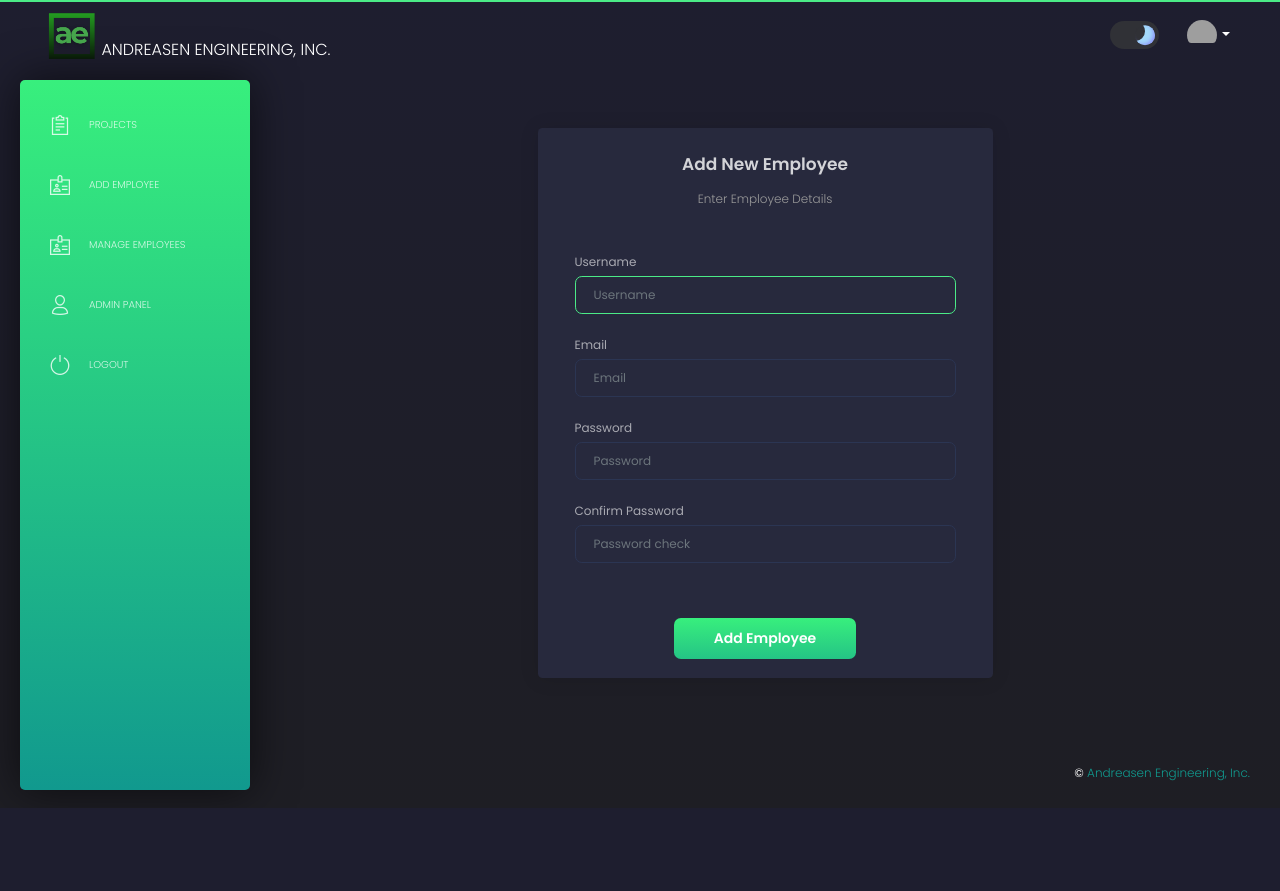
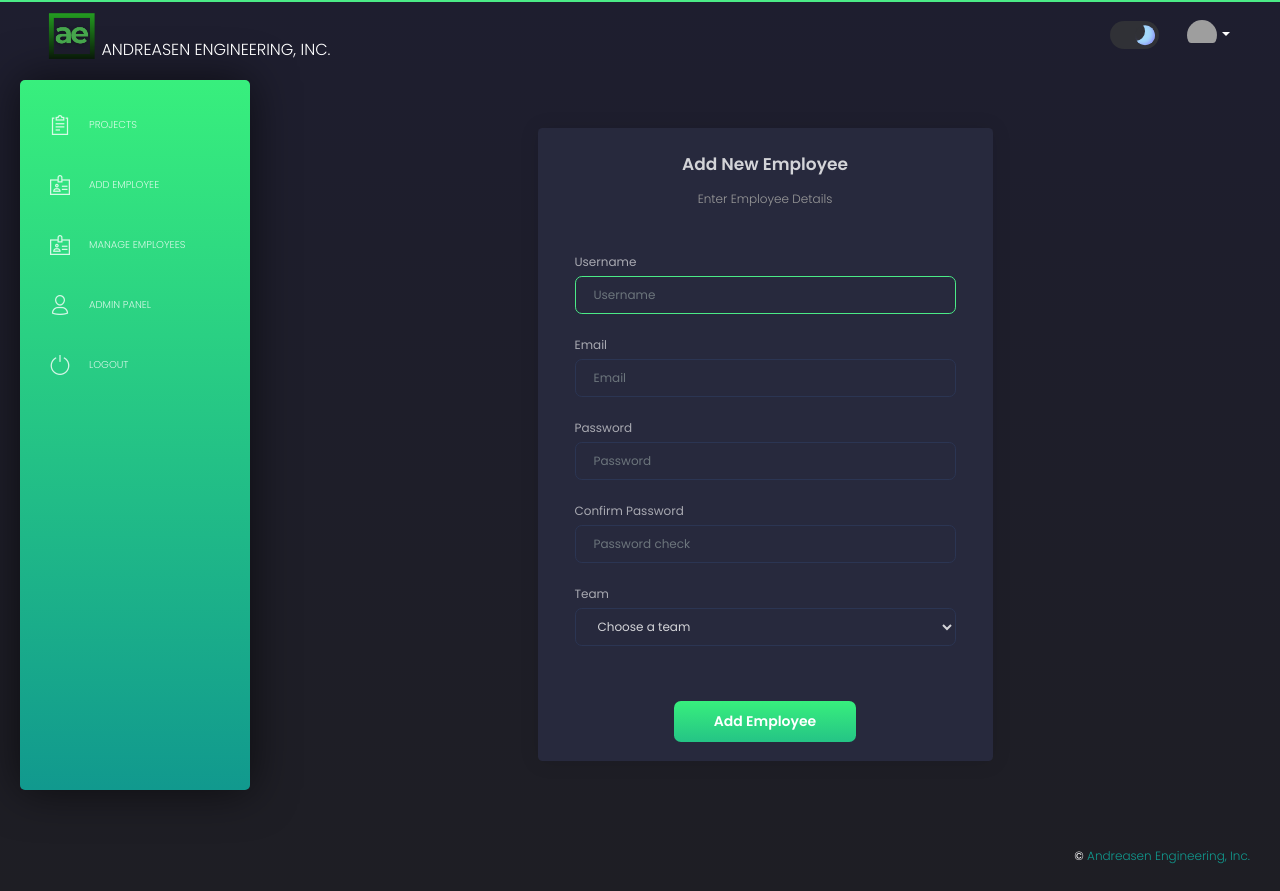
Before and after one commit to naayifmuhammad/Andreasen-TimeSheet-App, a Django app: page /manage_employees/add/ in a window 1280 px wide. Before the commit the page ends 808 px from the top, so only its background shows below. Run offline with Django 3.2, Linux system fonts and the light colour scheme; the visitor is signed in with stand-in values (Sample User, id 1); data that the repository does not hold is empty; some libraries are stand-ins or nearby versions; grey boxes are pictures that could not be loaded.

Commit message:
can add new employees to teams now

```diff
--- a/apps/authentication/views.py
+++ b/apps/authentication/views.py
@@ -2,6 +2,7 @@ from django.shortcuts import render, redirect
 from django.contrib.auth import authenticate, login,logout
 from .forms import LoginForm, SignUpForm
 from django.views.decorators.cache import never_cache
+from apps.home.models import Project
 
 
 @never_cache
--- a/apps/home/forms.py
+++ b/apps/home/forms.py
@@ -1,5 +1,5 @@
 from django import forms
-from .models import Timesheet, Project
+from .models import Timesheet, Project, Team
 from django.contrib.auth.forms import UserCreationForm
 from django.utils import timezone
 
@@ -81,6 +81,12 @@ class EmployeeCreationForm(UserCreationForm):
                 "class": "form-control"
             }
         ))
+    team = forms.ModelChoiceField(queryset=Team.objects.all(),
+                                  widget=forms.Select(
+                                      attrs={'class' : 'form-control'}
+                                  ),
+                                  empty_label='Choose a team'
+                                  )
 
     def save(self, commit=True):
         user = super().save(commit=False)
--- a/apps/templates/home/admin/add_employee.html
+++ b/apps/templates/home/admin/add_employee.html
@@ -59,6 +59,13 @@
                                             </div>
                                             <span class="text-danger">{{ form.password2.errors }}</span>
                                         </div>
+                                        <div class="col-md-12 px-md-1">
+                                            <div class="form-group">
+                                                <label>Team</label>
+                                                {{ form.team }}
+                                            </div>
+                                            <span class="text-danger">{{ form.team.errors }}</span>
+                                        </div>
                                     </div>
                                 </div>
                                 <div class="card-footer text-center">
--- a/core/settings.py
+++ b/core/settings.py
@@ -1,8 +1,3 @@
-# -*- encoding: utf-8 -*-
-"""
-Copyright (c) 2019 - present AppSeed.us
-"""
-
 import os, environ
 
 env = environ.Env(
@@ -98,7 +93,6 @@ else:
             'NAME': 'db.sqlite3',
         }
     }
-
 # Password validation
 # https://docs.djangoproject.com/en/3.0/ref/settings/#auth-password-validators
 
```
Also changed, not shown: apps/home/admin.py (+6 -1 lines), apps/home/models.py (+7 -0 lines), apps/home/migrations/0004_customusermodel_teams.py (added), apps/home/migrations/0005_delete_customusermodel.py (added), apps/home/migrations/0006_rename_teams_team.py (added).
